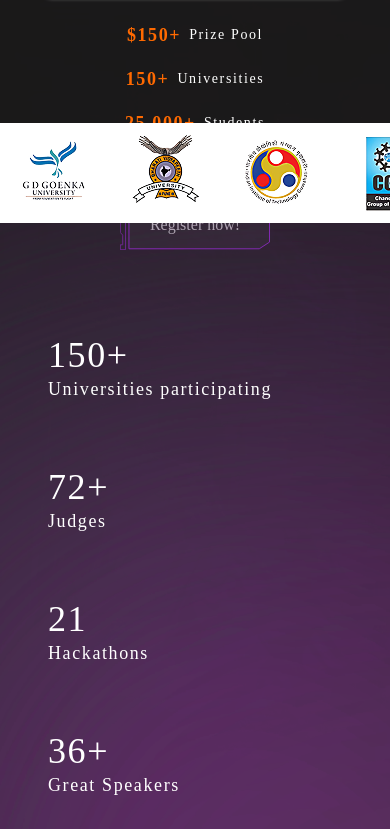
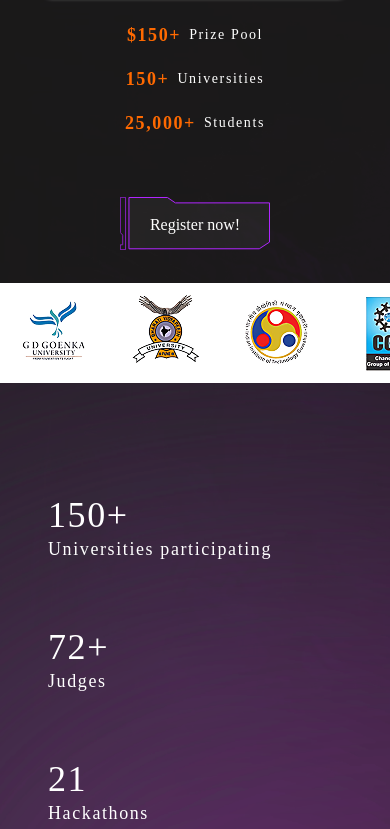
Before and after one commit to AyushiMaithani/DcodeBlock-assignment, a React (Vite) app: page / in a window 390 px wide. Shown: the part 795-1624 px from the top of the page. Built offline with nearby package versions, Linux system fonts and the light colour scheme; a web font is replaced by a local one.

Commit message:
fix margin

```diff
--- a/src/components/Stats.jsx
+++ b/src/components/Stats.jsx
@@ -11,7 +11,7 @@ import Marquee from './Marquee'
 const Stats = () => {
   return (
     <div
-      className='relative'
+      className='relative mt-40 sm:mt-0'
       style={{
         backgroundImage:`url(${bg2})`,
       }}
```
